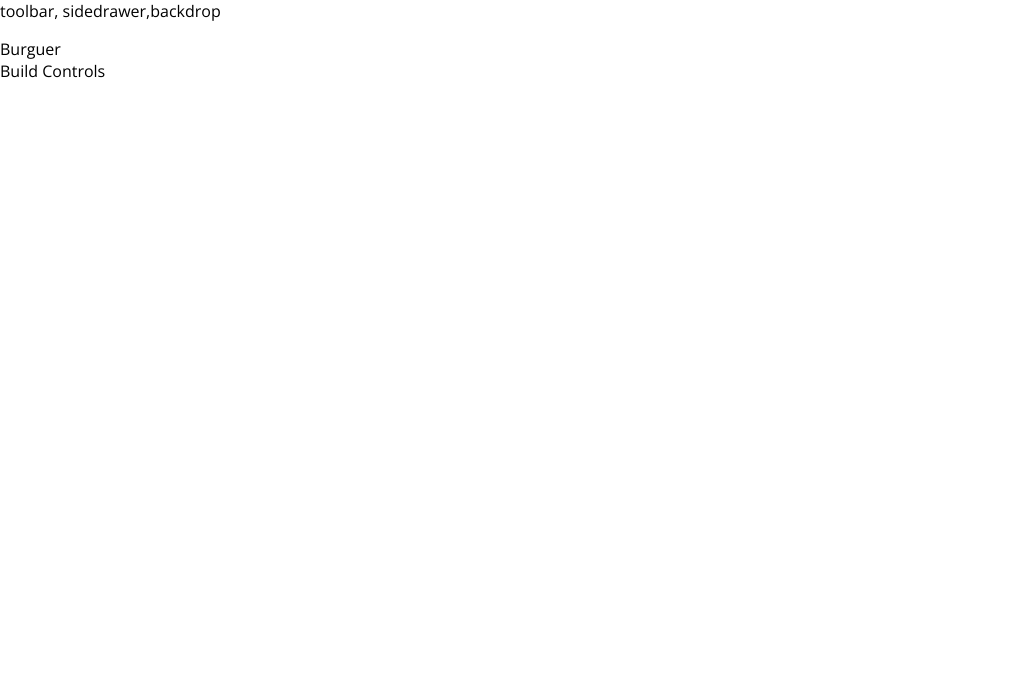
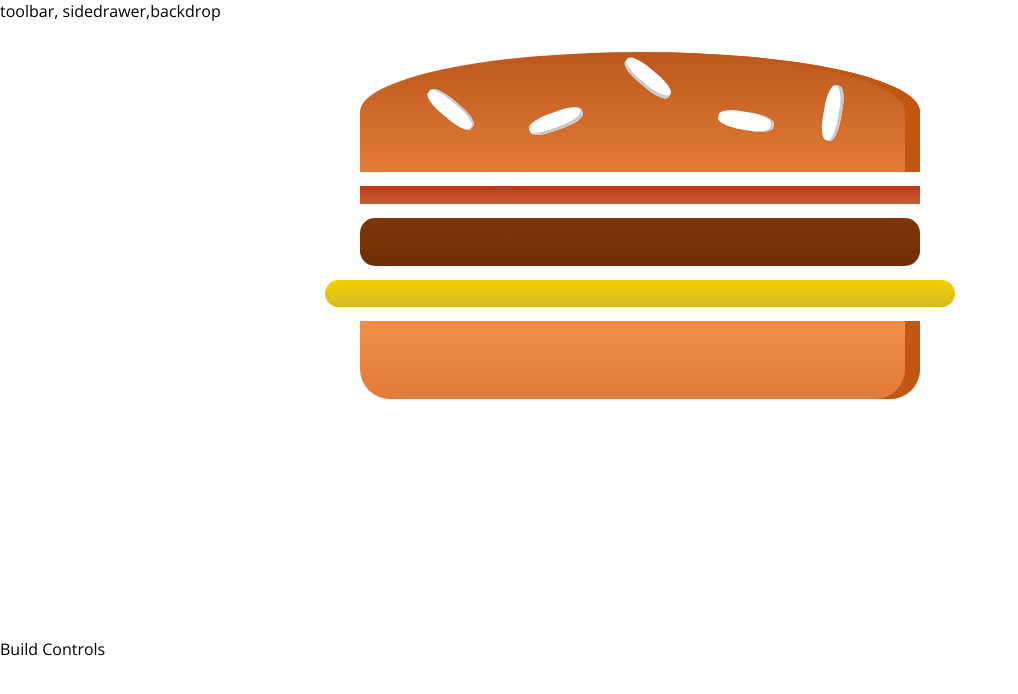
Before and after one commit to josebatista/my-burger, a React (Create React App) app: page / in a window 1280 px wide. Shown: the top 694 px of the page, without its empty margins (0-1018 px from the left). Built offline with nearby package versions, Linux system fonts and the light colour scheme.

Commit message:
starting the burger component

```diff
--- a/src/App.js
+++ b/src/App.js
@@ -1,7 +1,7 @@
 import React from 'react'
 
 import Layout from './components/Layout/Layout'
-import BuilderBurger from './containers/BurgerBuilder/BurguerBuilder'
+import BuilderBurger from './containers/BurgerBuilder/BurgerBuilder'
 
 function App() {
   return (
--- a/src/components/Burger/Burger.js
+++ b/src/components/Burger/Burger.js
@@ -0,0 +1,18 @@
+import React from 'react'
+
+import classes from './Burger.module.css'
+import BurgerIngredients from './BurgerIngredients/BurgerIngredient'
+
+const burger = (props) => {
+    return (
+        <div className={classes.Burger}>
+            <BurgerIngredients type="bread-top" />
+            <BurgerIngredients type="bacon" />
+            <BurgerIngredients type="meat" />
+            <BurgerIngredients type="cheese" />
+            <BurgerIngredients type="bread-bottom" />
+        </div>
+    )
+}
+
+export default burger
--- /dev/null
+++ b/src/components/Burger/Burger.module.css
@@ -0,0 +1,30 @@
+.Burger {
+    width: 100%;
+    margin: auto;
+    height: 250px;
+    overflow: scroll;
+    text-align: center;
+    font-weight: bold;
+    font-size: 1.2rem;
+}
+
+@media (min-width: 500px) and (min-height: 400px) {
+    .Burger {
+        width : 350px;
+        height: 300px;
+    }
+}
+
+@media (min-width: 500px) and (min-height: 401px) {
+    .Burger {
+        width : 450px;
+        height: 400px;
+    }
+}
+
+@media (min-width: 1000px) and (min-height: 700px){
+    .Burger{
+        width: 700px;
+        height: 600px;
+    }
+}
--- a/src/components/Burger/BurgerIngredients/BurgerIngredients.js
+++ b/src/components/Burger/BurgerIngredients/BurgerIngredient.js
@@ -1,7 +1,7 @@
 import React, { Component } from 'react'
-import PropTypes from 'prop-type'
+import PropTypes from 'prop-types'
 
-import classes from './BurgerIngredients.module.css'
+import classes from './BurgerIngredient.module.css'
 
 class BurgerIngredients extends Component {
     render() {
@@ -40,7 +40,7 @@
 }
 
 BurgerIngredients.propTypes = {
-    type: PropTypes.toString.isRequired
+    type: PropTypes.string.isRequired
 }
 
 export default BurgerIngredients
--- a/src/containers/BurgerBuilder/BurguerBuilder.js
+++ b/src/containers/BurgerBuilder/BurgerBuilder.js
@@ -1,15 +1,16 @@
 import React, { Component } from 'react'
 
 import Aux from './../../hoc/Aux'
+import Burger from './../../components/Burger/Burger'
 
-class BurguerBuilder extends Component {
+class BurgerBuilder extends Component {
 
 
     render() {
 
         return (
             <Aux>
-                <div>Burguer</div>
+                <Burger />
                 <div>Build Controls</div>
             </Aux>
         )
@@ -17,4 +18,4 @@
     }
 }
 
-export default BurguerBuilder
+export default BurgerBuilder
```
